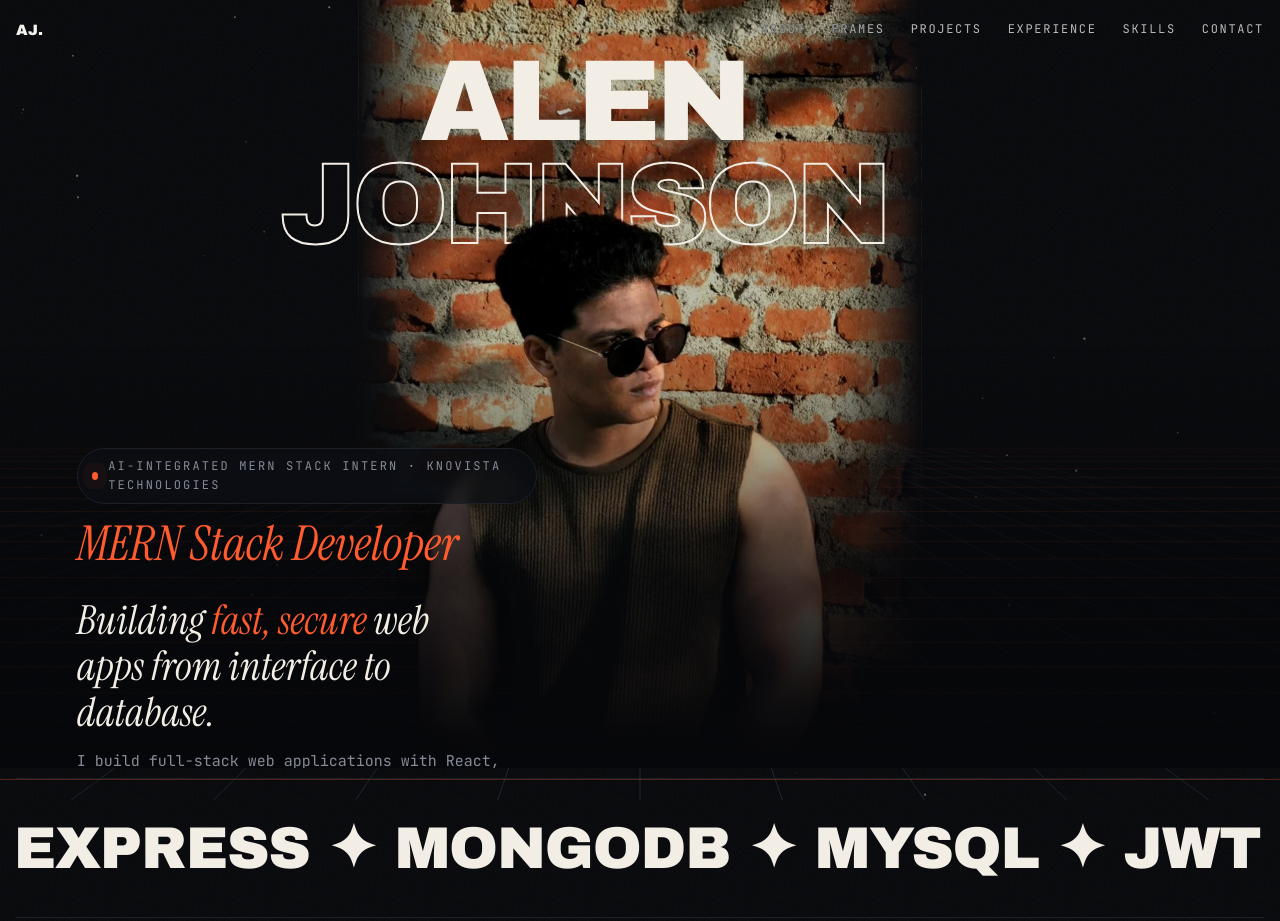
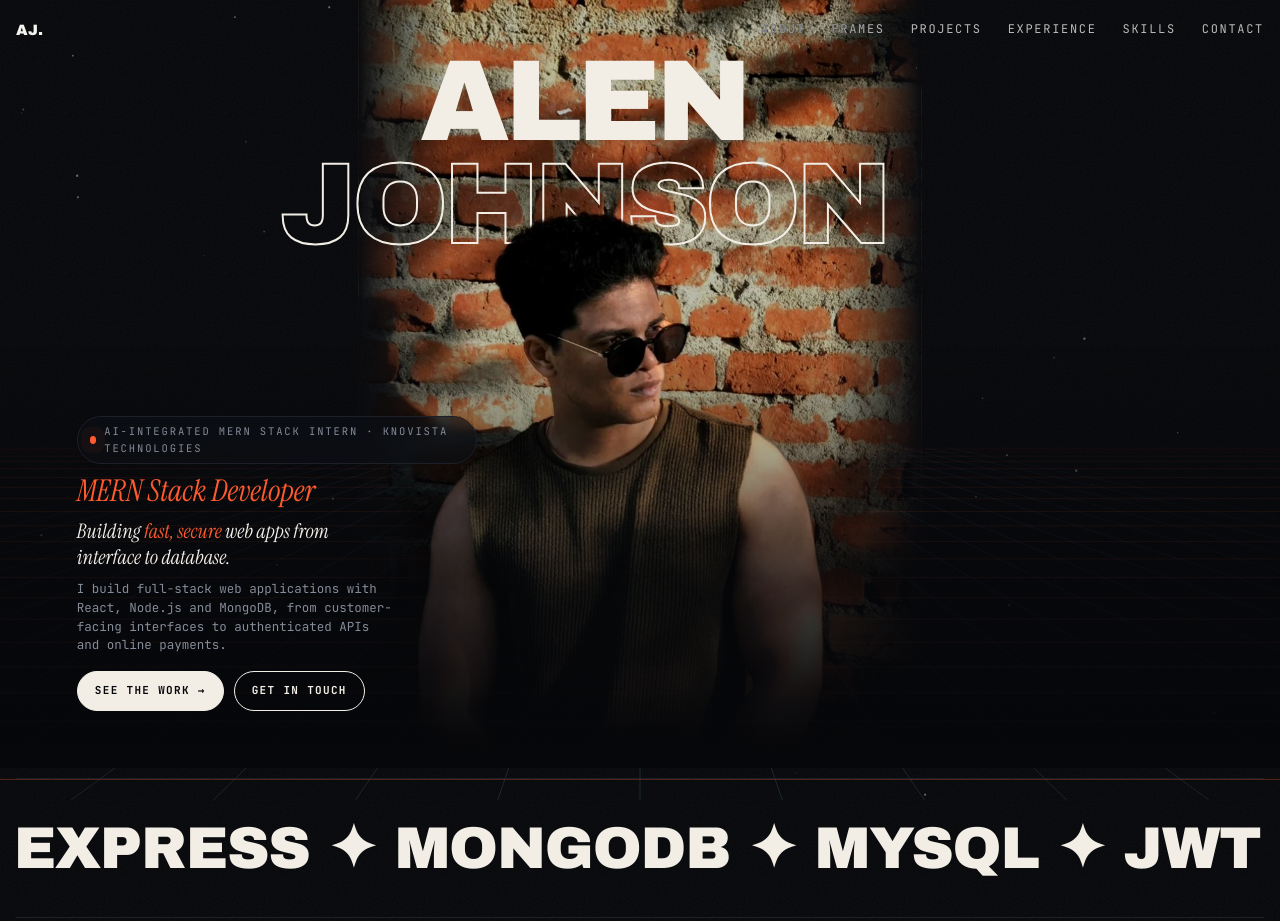
Before and after one commit to Darkzzz005/alen-johnson-portfolio, a plain HTML site: page index.html in a window 1280 px wide. Shown: the top 921 px of the page. Drawn offline with nearby package versions, Linux system fonts and the light colour scheme; animation ran at ten frames a second; a web font is replaced by a local one.

Commit message:
Fix hero intro text clipping under the name
Shrink the kicker, role, tagline, paragraph and buttons in the photo
hero so the whole block clears the name layered behind the photo
instead of being cut off at the bottom.

Co-Authored-By: Claude Sonnet 5 <noreply@anthropic.com>
Claude-Session: https://claude.ai/code/session_01ULZUk3Rk9XazSwKu8X6gQH

```diff
--- a/index.html
+++ b/index.html
@@ -125,16 +125,22 @@ img, svg { max-width: 100%; }
    into row 2, so it always starts below the name instead of overlapping it. */
 .photo-hero .hero-grid {
   position: relative; z-index: 5; display: grid; grid-template-columns: 1fr;
-  grid-template-rows: minmax(36vh, 1fr) auto; height: 100%; padding: 0 clamp(16px, 6vw, 96px) 48px;
+  grid-template-rows: minmax(32vh, 1fr) auto; height: 100%; padding: 0 clamp(16px, 6vw, 96px) 28px;
 }
-.photo-hero .hero-grid > div:first-child { grid-row: 2; max-width: 460px; }
+.photo-hero .hero-grid > div:first-child { grid-row: 2; max-width: 400px; }
 .photo-hero .scene { display: none; }
-.hero-role { font-family: var(--serif); font-style: italic; font-size: clamp(26px, 3.8vw, 48px); line-height: 1.1; color: var(--accent); margin-top: 14px; }
-.hero-copy { margin-top: 14px; }
+/* The photo-hero text column runs noticeably smaller than the plain-hero version of these
+   same classes, so the whole block comfortably clears the name above it without clipping. */
+.photo-hero .kicker { font-size: 10.5px; padding: 6px 12px; gap: 8px; }
+.photo-hero .hero-role { font-family: var(--serif); font-style: italic; font-size: clamp(19px, 2.4vw, 30px); line-height: 1.15; color: var(--accent); margin-top: 10px; }
+.photo-hero .hero-sub { font-size: clamp(15px, 1.6vw, 20px); line-height: 1.3; margin-top: 10px; max-width: 28ch; }
+.photo-hero .hero-copy { font-size: 12.5px; line-height: 1.5; margin-top: 10px; max-width: 42ch; }
+.photo-hero .ctas { margin-top: 16px; gap: 10px; }
+.photo-hero .btn { padding: 10px 17px; font-size: 11px; }
 @media (max-width: 900px) {
   .name-wrap { top: 6%; }
   .name-behind { left: 50%; }
-  .photo-hero .hero-grid { grid-template-rows: minmax(30vh, 1fr) auto; }
+  .photo-hero .hero-grid { grid-template-rows: minmax(28vh, 1fr) auto; }
   .photo-hero .hero-grid > div:first-child { max-width: none; }
 }
 
```
